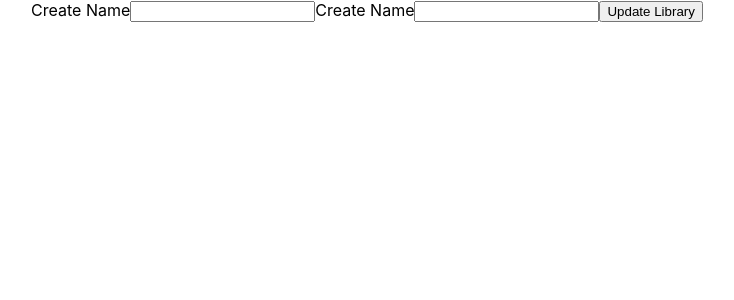
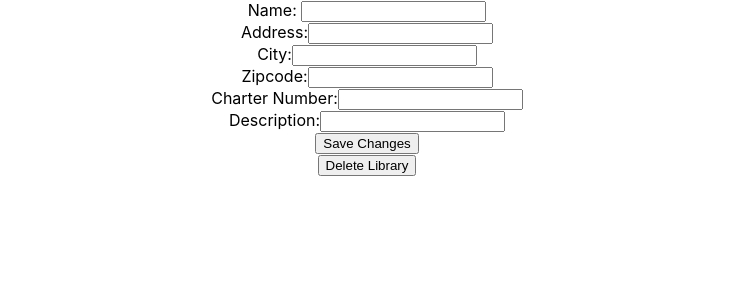
Before and after one commit to davidwachlin/project-3, a React (Create React App) app in the folder client/: page /1 in a window 1280 px wide. Both pictures are taken after a click on the button "Edit Library". Shown: the top 300 px of the page, without its empty margins (273-1007 px from the left). Built offline with nearby package versions, Linux system fonts and the light colour scheme; no server answers; the HTML template or start-up script is replaced by a standard one.

Commit message:
imputted copy of libraries component into books component to test

```diff
--- a/client/src/components/Books.jsx
+++ b/client/src/components/Books.jsx
@@ -0,0 +1,104 @@
+/* Step 1 import React, { Component } and axios
+ *
+ */
+import React, { Component } from 'react'
+import axios from 'axios'
+import { Link } from 'react-router-dom'
+
+
+/* Step 2
+ * Rename this class to reflect the component being created
+ *
+ */
+export default class Books extends Component {
+
+    state = {
+        books: [],
+        isNewFormDisplayed: false,
+        newBook: {
+            name: "",
+            description: ""
+        }
+    }
+
+    componentDidMount() {
+       this.getAllBooks();
+    }
+
+    getAllBooks = () => {
+        axios.get('/api/books')
+        .then((res) => {
+            this.setState({ books: res.data })
+        })
+    }
+
+
+    handleInputChange = (event) => {
+        const newBook = { ...this.state.newBook }
+        newBook[event.target.name] = event.target.value
+
+        this.setState({ newBook: newBook })
+    }
+
+    handleSubmit = (event) => {
+        event.preventDefault()
+        axios.post(`api/books`, this.state.newBook)
+            .then(() => {
+                this.setState({
+                    isNewFormDisplayed: false
+                })
+                this.getAllBooks()
+            })
+    }
+
+    handleToggleNewForm = () => {
+        this.setState((state) => {
+            return { isNewFormDisplayed: !state.isNewFormDisplayed }
+        })
+    }
+
+
+    render() {
+        let booksList = this.state.books.map((book) => {
+            return (
+                <div className="books">
+                <Link
+                    key={book._id}
+                    to={`/${book._id}`}
+                >
+                    {book.name}
+                </Link>
+                </div>
+            )
+        })
+        return (
+            this.state.isNewFormDisplayed
+                ? <form onSubmit={this.handleSubmit}>
+                    <label htmlFor="new-book-name">Create Name</label>
+                    <input
+                        type="text"
+                        id="new-book-name"
+                        name="name"
+                        onChange={this.handleInputChange}
+                        value={this.state.newBook.name}
+                    />
+                    <label htmlFor="new-book-description">Create Description</label>
+                    <input
+                        type="text"
+                        id="new-book-description"
+                        name="description"
+                        onChange={this.handleInputChange}
+                        value={this.state.newBook.description}
+                    />
+                    <input type="submit" value="Create Book" />
+                </form>
+
+
+                :<div>
+                    <button onClick={this.handleToggleNewForm}>New Book</button>
+                    <hr></hr>
+                    {booksList}
+                </div>
+        )
+    }
+}
--- a/client/src/components/Libraries.jsx
+++ b/client/src/components/Libraries.jsx
@@ -60,11 +60,17 @@ export default class Libraries extends Component {
             return (
                 <div key={library._id} className="libraries">
                     <Link
-
                         to={`/${library._id}`}
                     >
                         {library.name}
+
+
                     </Link>
+                    <p>{library.address}</p>
+                    <p>{library.city}</p>
+                    <p>{library.zipcode}</p>
+                    <p>{library.charter}</p>
+                    <p>{library.description}</p>
                 </div>
             )
         })
@@ -122,7 +128,7 @@ export default class Libraries extends Component {
                         />
                     </div>
                     <div id="description-form">
-                        <label htmlFor="new-library-description">Create Description</label>
+                        <label htmlFor="new-library-description">Description: </label>
                         <input
                             type="text"
                             id="new-library-description"
--- a/client/src/components/libraries.css
+++ b/client/src/components/libraries.css
@@ -0,0 +1,3 @@
+.libraries {
+    border: 1px solid black;
+}
--- a/client/src/components/singleLibrary.jsx
+++ b/client/src/components/singleLibrary.jsx
@@ -55,8 +55,11 @@ export default class SingleLibrary extends Component {
         return (
 
                 this.state.isEditFormDisplayed
-                ? <form onSubmit={this.handleSubmit}>
-                    <label htmlFor="library-name">Create Name</label>
+                ?
+
+                <form onSubmit={this.handleSubmit}>
+                <div id="name-form">
+                    <label htmlFor="library-name">Name: </label>
                     <input
                         type="text"
                         id="library-name"
@@ -64,7 +67,49 @@ export default class SingleLibrary extends Component {
                         onChange={this.handleInputChange}
                         value={this.state.library.name}
                     />
-                    <label htmlFor="library-description">Create Name</label>
+                </div>
+                <div>
+                    <label htmlFor="library-address">Address:</label>
+                    <input
+                        type="text"
+                        id="library-address"
+                        name="address"
+                        onChange={this.handleInputChange}
+                        value={this.state.library.address}
+                    />
+                </div>
+                <div>
+                    <label htmlFor="library-city">City:</label>
+                    <input
+                        type="text"
+                        id="library-city"
+                        name="city"
+                        onChange={this.handleInputChange}
+                        value={this.state.library.city}
+                    />
+                </div>
+                <div id="zipcode-form">
+                    <label htmlFor="library-zipCode">Zipcode:</label>
+                    <input
+                        type="text"
+                        id="library-zipCode"
+                        name="zipcode"
+                        onChange={this.handleInputChange}
+                        value={this.state.library.zipcode}
+                    />
+                </div>
+                <div id="charter-form">
+                    <label htmlFor="library-charter">Charter Number:</label>
+                    <input
+                        type="text"
+                        id="library-charter"
+                        name="charter"
+                        onChange={this.handleInputChange}
+                        value={this.state.library.charter}
+                    />
+                </div>
+                <div id="description-form">
+                    <label htmlFor="library-description">Description:</label>
                     <input
                         type="text"
                         id="library-description"
@@ -72,17 +117,22 @@ export default class SingleLibrary extends Component {
                         onChange={this.handleInputChange}
                         value={this.state.library.description}
                     />
-                    <input type="submit" value="Update Library" />
-                </form>
+                </div>
+                <div id="form-submit">
+                    <input type="submit" value="Save Changes" />
+                </div>
+
+                <button onClick={this.handleDeleteLibrary}>Delete Library</button>
+            </form>
                 : <div>
                     <button onClick={this.handleToggleEditForm}>Edit Library</button>
-                    <button onClick={this.handleDeleteLibrary}>Delete Library</button>
+
                     <h2>{this.state.library.name}</h2>
-                    <p>Description: {this.state.library.description}</p>
-                    <p>{this.state.library.address}</p>
-                    <p>{this.state.library.city}</p>
-                    <p>{this.state.library.zipcode}</p>
-                    <p>{this.state.library.charter}</p>
+                    <p><strong>Description:</strong> {this.state.library.description}</p>
+                    <p><strong>Address: </strong>{this.state.library.address}</p>
+                    <p><strong>City: </strong>{this.state.library.city}</p>
+                    <p><strong>Zipcode: </strong>{this.state.library.zipcode}</p>
+                    <p><strong>Charter: </strong>{this.state.library.charter}</p>
                 </div>
 
 
```
